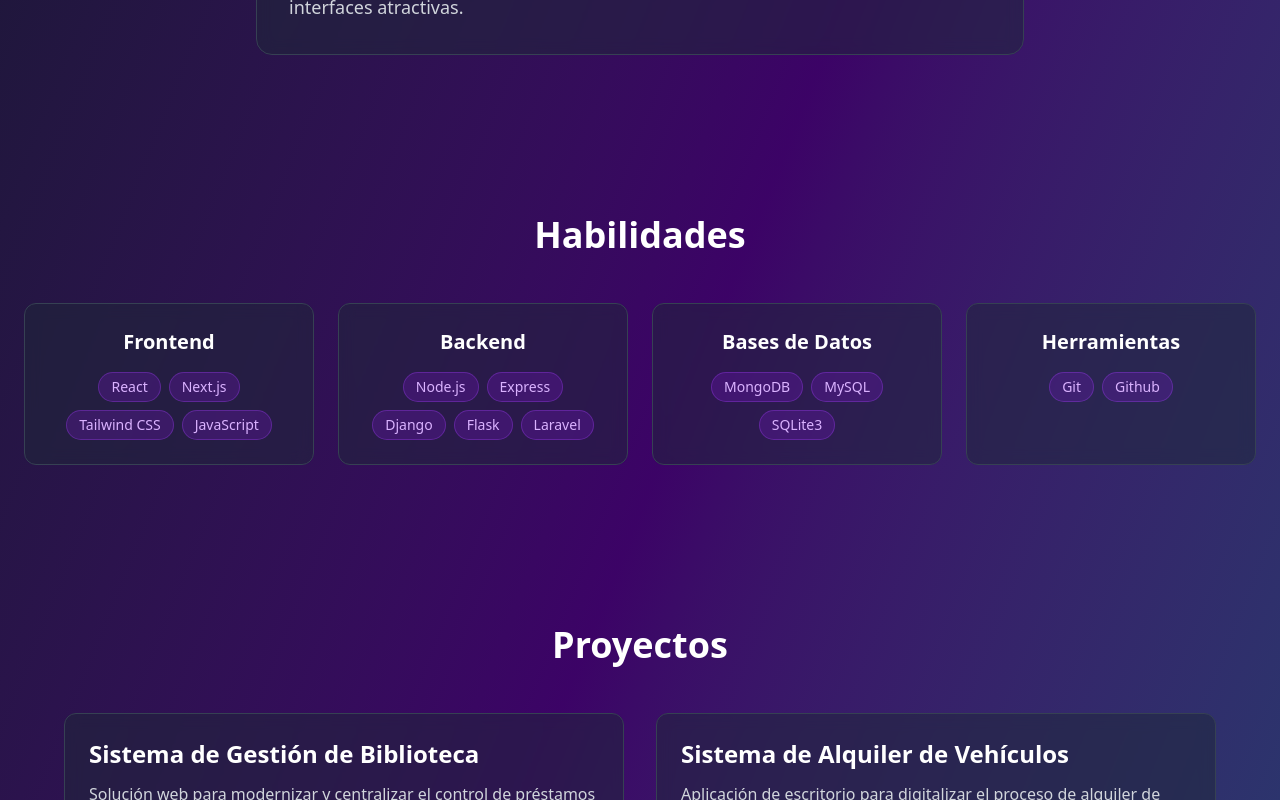
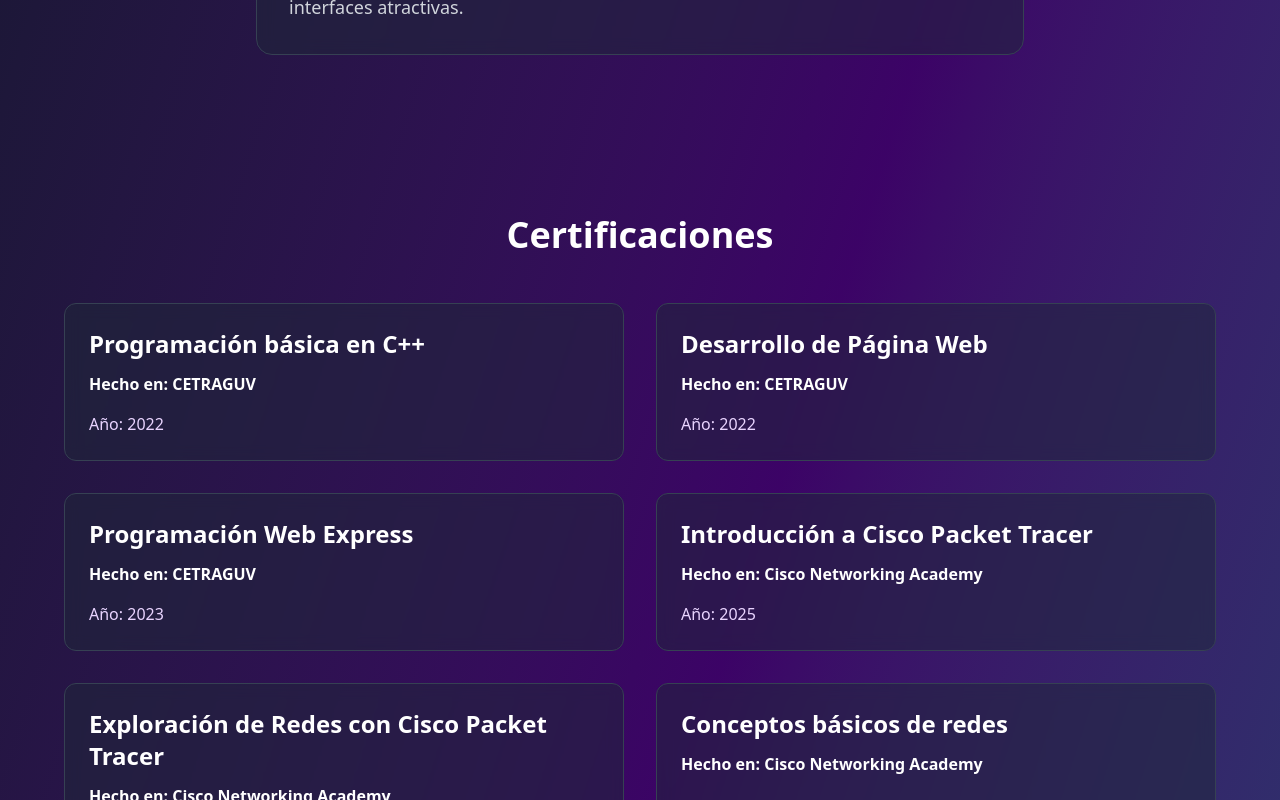
Before and after one commit to ItsPekun/portfolio, a React (Vite) app: page /#hero in a window 1280 px wide. Shown: the part 1080-1880 px from the top of the page. Built offline with nearby package versions, Linux system fonts and the light colour scheme.

Commit message:
componente certificaciones creado

```diff
--- a/src/App.jsx
+++ b/src/App.jsx
@@ -5,6 +5,7 @@ import Hero from "./components/Hero";
 import Projects from "./components/Projects";
 import Skills from "./components/Skills";
 import Footer from "./components/Footer"
+import Achievements from "./components/Achievements";
 
 function App() {
   return (
@@ -13,6 +14,7 @@ function App() {
         <Header />
         <Hero />
         <About />
+        <Achievements />
         <Skills />
         <Projects />
         <Contact />
--- /dev/null
+++ b/src/components/AchievementCard.jsx
@@ -0,0 +1,19 @@
+import { motion } from "framer-motion";
+
+function AchievementCard({ achievement }) {
+  return (
+    <motion.div
+      initial={{ opacity: 0, y: 50 }}
+      whileInView={{ opacity: 1, y: 0 }}
+      transition={{ duration: 0.6 }}
+      viewport={{ once: true }}
+      className="bg-gray-800/50 rounded-xl p-6 backdrop-blur-sm border border-gray-700 h-full flex flex-col"
+    >
+        <h3 className="text-2xl font-bold text-white mb-3">{achievement.title}</h3>
+        <h4 className="text-white mb-4 flex-grow font-semibold">Hecho en: {achievement.company}</h4>
+        <p className="text-purple-200 text-md">Año: {achievement.year}</p>
+    </motion.div>
+  );
+}
+
+export default AchievementCard;
--- /dev/null
+++ b/src/components/Achievements.jsx
@@ -0,0 +1,30 @@
+import {achievementsData} from "../data/achievementsData.js"
+import AchievementCard from "./AchievementCard.jsx"
+import { motion } from "framer-motion"
+
+function Achievements() {
+  return (
+    <section id="achievements" className="py-20">
+      <div className="container mx-auto px-6">
+        <motion.div
+          initial={{ opacity: 0, y: 50 }}
+          whileInView={{ opacity: 1, y: 0 }}
+          transition={{ duration: 0.8 }}
+          viewport={{ once: true }}
+        >
+          <h2 className="text-4xl font-bold text-white mb-12 text-center">
+            Certificaciones
+          </h2>
+
+          <div className="grid grid-cols-1 lg:grid-cols-2 gap-8 max-w-6xl mx-auto">
+            {achievementsData.map((achievement) => (
+              <AchievementCard key={achievement.id} achievement={achievement} />
+            ))}
+          </div>
+        </motion.div>
+      </div>
+    </section>
+  )
+}
+
+export default Achievements
--- a/src/components/Header.jsx
+++ b/src/components/Header.jsx
@@ -29,6 +29,13 @@ function Header() {
               Sobre Mí
             </Link>
             <Link
+              to="achievements"
+              {...scrollSettings}
+              className="text-gray-300 hover:text-white cursor-pointer transition-colors md:py-0"
+            >
+              Certificaciones
+            </Link>
+            <Link
               to="skills"
               {...scrollSettings}
               className="text-gray-300 hover:text-white cursor-pointer transition-colors md:py-0"
--- /dev/null
+++ b/src/data/achievementsData.js
@@ -0,0 +1,38 @@
+export const achievementsData = [
+  {
+    id: 1,
+    title: "Programación básica en C++",
+    company: "CETRAGUV",
+    year: 2022,
+  },
+  {
+    id: 2,
+    title: "Desarrollo de Página Web",
+    company: "CETRAGUV",
+    year: 2022,
+  },
+  {
+    id: 3,
+    title: "Programación Web Express",
+    company: "CETRAGUV",
+    year: 2023,
+  },
+  {
+    id: 4,
+    title: "Introducción a Cisco Packet Tracer",
+    company: "Cisco Networking Academy",
+    year: 2025,
+  },
+  {
+    id: 5,
+    title: "Exploración de Redes con Cisco Packet Tracer",
+    company: "Cisco Networking Academy",
+    year: 2025,
+  },
+  {
+    id: 6,
+    title: "Conceptos básicos de redes",
+    company: "Cisco Networking Academy",
+    year: 2025,
+  }
+];
--- a/src/data/skillsData.js
+++ b/src/data/skillsData.js
@@ -9,7 +9,7 @@ export const skillsData = [
     },
     {
       title: "Bases de Datos",
-      skills: ["MongoDB", "MySQL", "SQLite3"],
+      skills: ["MongoDB", "MySQL", "PostgreSQL", "SQLite3"],
     },
     {
       title: "Herramientas",
```
